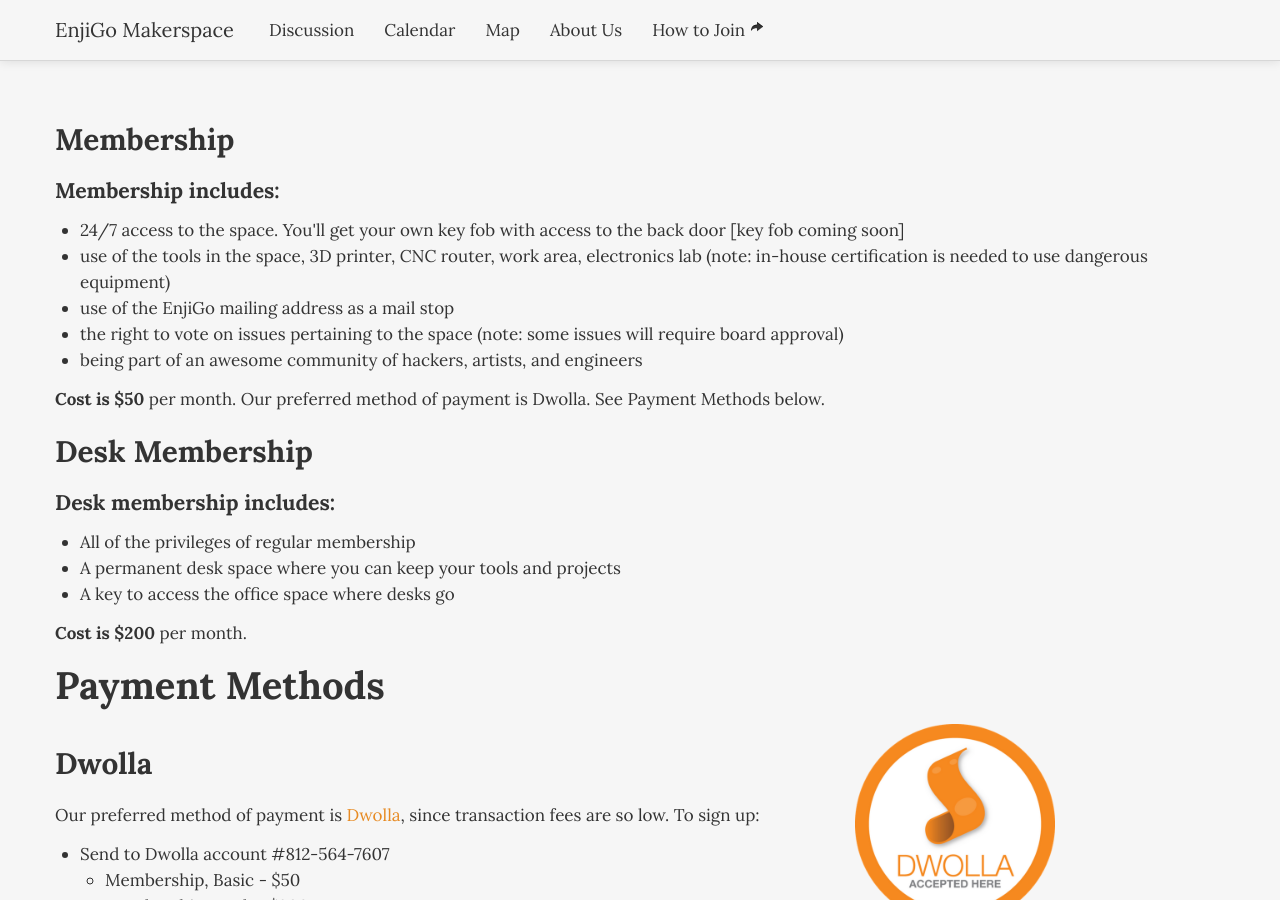
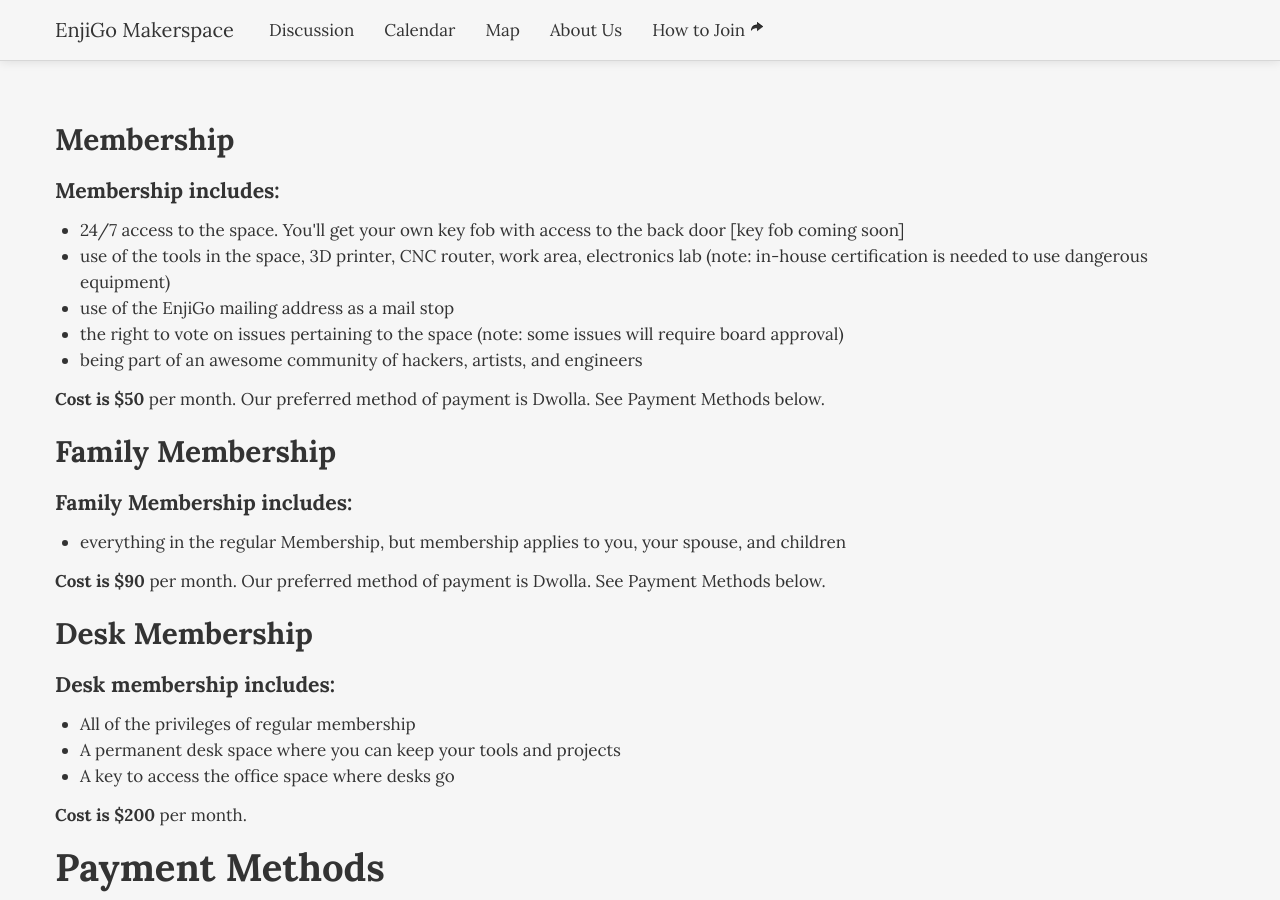
Before and after one commit to makesaltlake/website, a Jekyll site: the page built from join.html, in a window 1280 px wide and 900 px high. Built offline with Jekyll 4.4.1, drawn with Linux system fonts in a browser that asks for light colours.

Commit message:
Update join.html

```diff
--- a/join.html
+++ b/join.html
@@ -16,6 +16,17 @@
     </ul>
 
     <b>Cost is $50</b> per month. Our preferred method of payment is Dwolla. See Payment Methods below.
+  </div>
+
+  <div class="row-fluid">
+    <h3>Family Membership</h3>
+
+    <h4>Family Membership includes:</h4>
+    <ul>
+    <li>everything in the regular Membership, but membership applies to you, your spouse, and children</li>
+    </ul>
+
+    <b>Cost is $90</b> per month. Our preferred method of payment is Dwolla. See Payment Methods below.
   </div>
 
   <div class="row-fluid">
@@ -82,8 +93,9 @@
         <table>
         <tr><td><input type="hidden" name="on0" value="Membership Types">Membership Types</td></tr><tr><td><select name="os0">
           <option value="24/7 Membership">24/7 Membership : $55.00 USD - monthly</option>
+          <option value="24/7 Family Membership">24/7 Family Membership : $90.00 USD - monthly</option>
           <option value="Desk+24/7 Membership">Desk+24/7 Membership : $205.00 USD - monthly</option>
-          <option value="DIY Kids Class for non-members">DIY Kids, non-members : $20.00 USD - class</option>
+          <option value="DIY Kids Class">DIY Kids, non-members : $20.00 USD - class</option>
         </select> </td></tr>
         </table>
         <input type="hidden" name="currency_code" value="USD">
```
